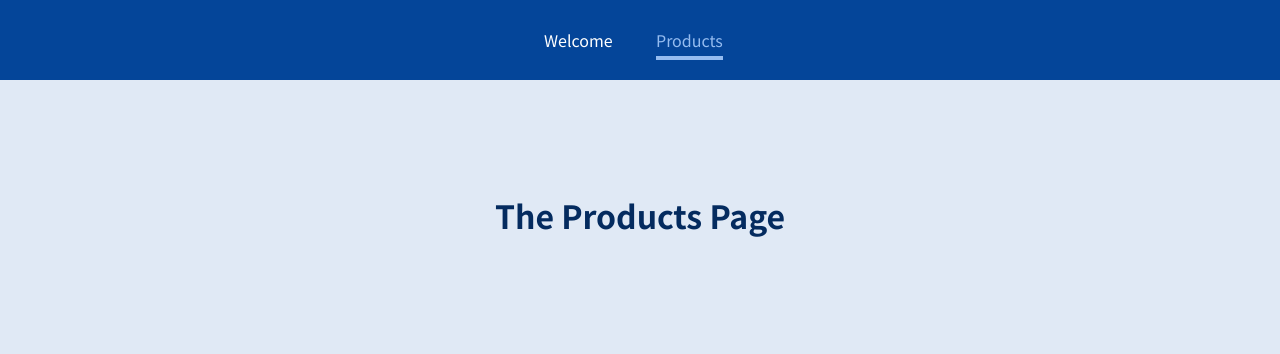
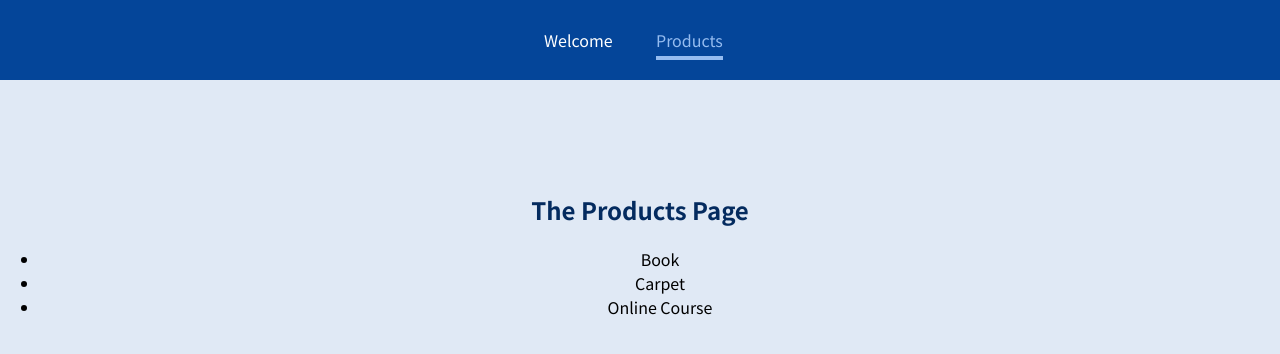
Before and after one commit to meredithbloom/react-router-tutorial, a React (Create React App) app: page /products in a window 1280 px wide. Shown: the top 354 px of the page. Built offline with nearby package versions, Linux system fonts and the light colour scheme.

Commit message:
added dynamic route for product details

```diff
--- a/src/App.js
+++ b/src/App.js
@@ -6,6 +6,7 @@
 import Welcome from './pages/Welcome';
 import Products from './pages/Products';
 import MainHeader from './components/MainHeader';
+import ProductDetail from './pages/ProductDetail';
 
 function App() {
   return (
@@ -13,10 +14,13 @@
       <MainHeader/>
       <main>
         <Route path="/welcome">
-          <Welcome/>
+          <Welcome />
         </Route>
         <Route path="/products">
-          <Products/>
+          <Products />
+        </Route>
+        <Route path="/product-detail/:productId">
+          <ProductDetail />
         </Route>
       </main>
     </div>
--- /dev/null
+++ b/src/pages/ProductDetail.js
@@ -0,0 +1,18 @@
+import {useParams} from 'react-router-dom'
+
+
+
+const ProductDetail = () => {
+    const params = useParams()
+
+    console.log(params.productId)
+
+    return (
+        <section>
+            <h1>Product Detail</h1>
+            <p>{params.productId}</p>
+        </section>
+    )
+}
+
+export default ProductDetail
--- a/src/pages/Products.js
+++ b/src/pages/Products.js
@@ -2,7 +2,14 @@
 
 const Products = () => {
     return (
-        <h1>The Products Page</h1>
+        <section>
+            <h1>The Products Page</h1>
+            <ul>
+                <li>Book</li>
+                <li>Carpet</li>
+                <li>Online Course</li>
+            </ul>
+        </section>
     )
 }
 
```
